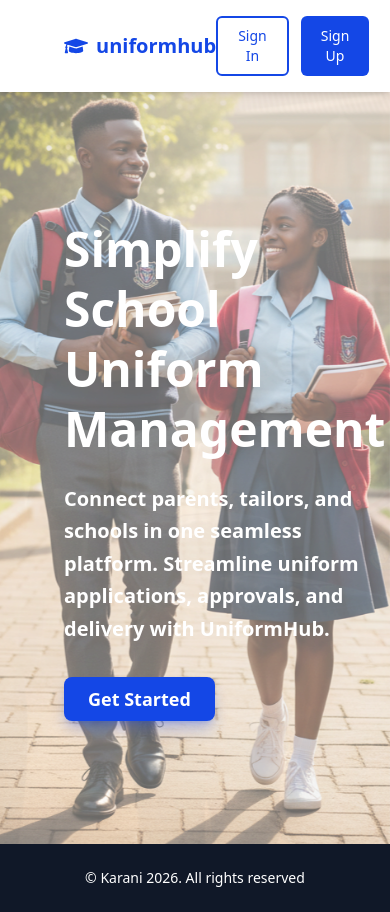
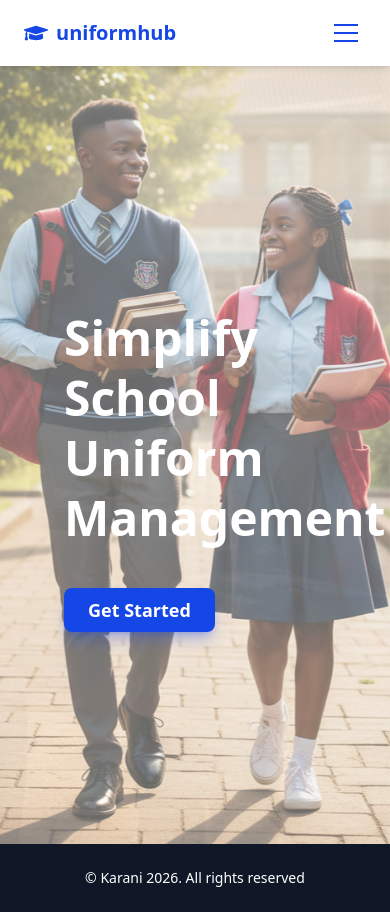
Before and after one commit to FrancisKarani14/uniform_management_system, a React (Vite) app in the folder client/: page / in a window 390 px wide. Built offline with nearby package versions, Linux system fonts and the light colour scheme; no server answers.

Commit message:
makes the Navbar responsive

```diff
--- a/client/src/app/components/Navbar.jsx
+++ b/client/src/app/components/Navbar.jsx
@@ -1,11 +1,14 @@
+import { useState } from 'react';
 import { useNavigate } from 'react-router-dom';
 import { FaGraduationCap } from 'react-icons/fa';
 
 export default function Navbar() {
   const navigate = useNavigate();
+  const [menuOpen, setMenuOpen] = useState(false);
 
   return (
-    <nav className="fixed top-0 left-0 right-0 flex justify-between items-center px-16 py-4 bg-white shadow-md z-10">
+    <nav className="fixed top-0 left-0 right-0 bg-white shadow-md z-10">
+      <div className="flex justify-between items-center px-6 md:px-16 py-4">
         <div className="flex items-center gap-2">
           <FaGraduationCap className="text-2xl text-blue-700" />
           <span
@@ -15,7 +18,9 @@ export default function Navbar() {
             uniformhub
           </span>
         </div>
-      <div className="flex gap-3">
+
+        {/* Desktop buttons */}
+        <div className="hidden md:flex gap-3">
           <button
             onClick={() => navigate('/login')}
             className="px-5 py-2 bg-white text-blue-700 border-2 border-blue-700 rounded-md text-sm font-medium hover:bg-blue-50 transition-all"
@@ -29,6 +34,35 @@ export default function Navbar() {
             Sign Up
           </button>
         </div>
+
+        {/* Mobile toggle */}
+        <button
+          className="md:hidden flex flex-col gap-1.5 p-2"
+          onClick={() => setMenuOpen(!menuOpen)}
+        >
+          <span className={`block w-6 h-0.5 bg-blue-700 transition-all ${menuOpen ? 'rotate-45 translate-y-2' : ''}`} />
+          <span className={`block w-6 h-0.5 bg-blue-700 transition-all ${menuOpen ? 'opacity-0' : ''}`} />
+          <span className={`block w-6 h-0.5 bg-blue-700 transition-all ${menuOpen ? '-rotate-45 -translate-y-2' : ''}`} />
+        </button>
+      </div>
+
+      {/* Mobile menu */}
+      {menuOpen && (
+        <div className="md:hidden flex flex-col gap-2 px-6 pb-4">
+          <button
+            onClick={() => { navigate('/login'); setMenuOpen(false); }}
+            className="w-full px-5 py-2 bg-white text-blue-700 border-2 border-blue-700 rounded-md text-sm font-medium hover:bg-blue-50 transition-all"
+          >
+            Sign In
+          </button>
+          <button
+            onClick={() => { navigate('/signup'); setMenuOpen(false); }}
+            className="w-full px-5 py-2 bg-blue-700 text-white rounded-md text-sm font-medium hover:bg-blue-800 transition-all"
+          >
+            Sign Up
+          </button>
+        </div>
+      )}
     </nav>
   );
 }
--- a/client/src/app/pages/LandingPage.jsx
+++ b/client/src/app/pages/LandingPage.jsx
@@ -38,13 +38,13 @@ export default function LandingPage() {
             <h1 className="text-5xl font-bold mb-6 leading-tight text-white md:text-gray-900">
               Simplify School Uniform Management
             </h1>
-            <p className="text-xl leading-relaxed mb-8 text-white md:text-black font-semibold">
+            <p className="hidden md:block text-xl leading-relaxed mb-8 text-white md:text-black font-semibold">
               Connect parents, tailors, and schools in one seamless platform.
               Streamline uniform applications, approvals, and delivery with UniformHub.
             </p>
             <button
               onClick={() => navigate('/login')}
-              className="px-6 py-2 bg-blue-700 text-white rounded-lg text-lg font-semibold hover:bg-blue-800 hover:-translate-y-0.5 transition-all shadow-lg shadow-blue-700/30 hover:shadow-xl hover:shadow-blue-700/40"
+              className="mt-4 md:mt-0 px-6 py-2 bg-blue-700 text-white rounded-lg text-lg font-semibold hover:bg-blue-800 hover:-translate-y-0.5 transition-all shadow-lg shadow-blue-700/30 hover:shadow-xl hover:shadow-blue-700/40"
             >
               Get Started
             </button>
```
Lines whose indentation alone changed are shown as unchanged.
